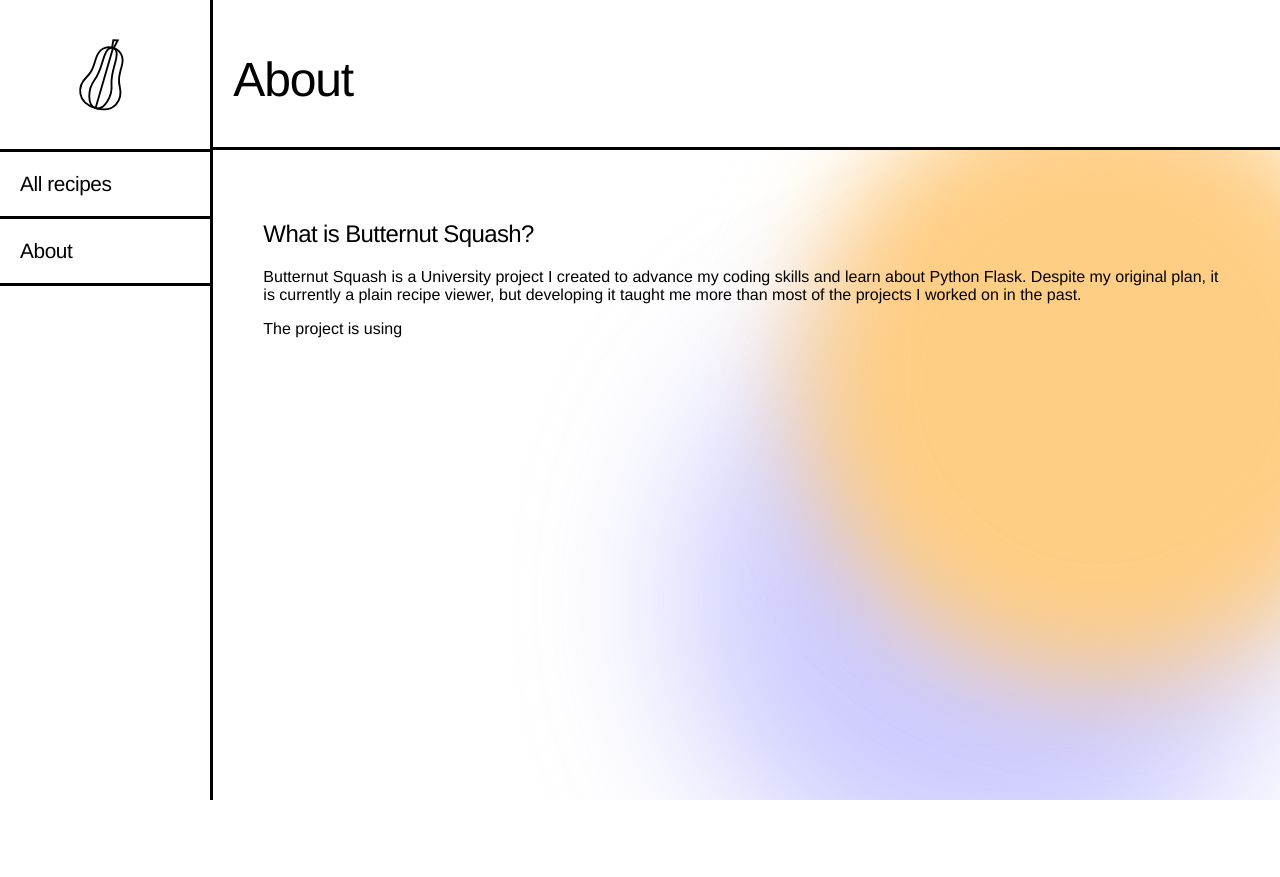
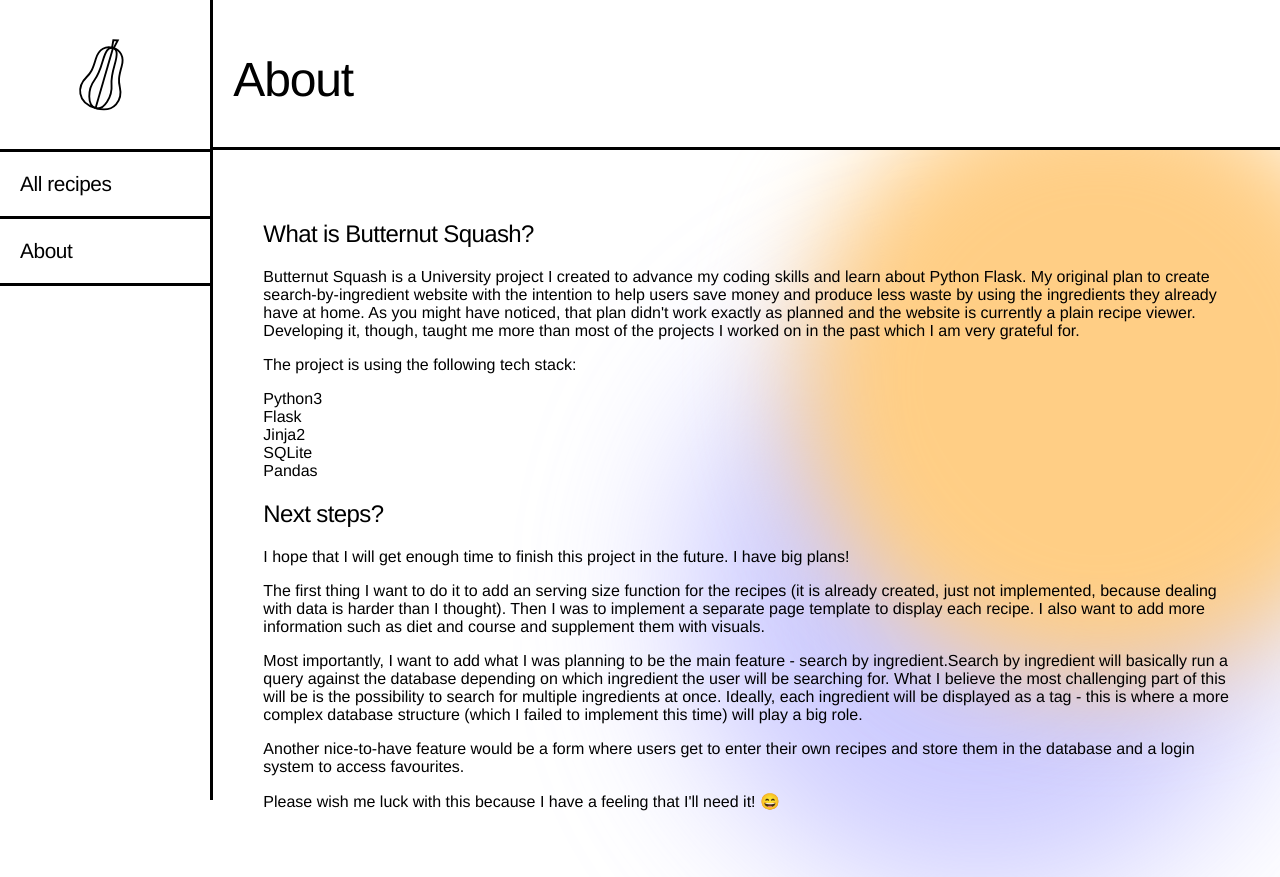
Before and after one commit to karolencina/butternut, a Flask app: page /about in a window 1280 px wide. Before the commit the page ends 800 px from the top, so only its background shows below. Run offline with Flask 2, Linux system fonts and the light colour scheme; some web fonts are replaced.

Commit message:
Update about section

```diff
--- a/templates/about.html
+++ b/templates/about.html
@@ -6,14 +6,36 @@
         <article class="current">
             <h2>What is Butternut Squash?</h2>
             <p>
-            Butternut Squash is a University project I created to advance my coding skills and learn about Python Flask. Despite my original plan, it is currently a plain recipe viewer, but developing it taught me more than most of the projects I worked on in the past.
+                Butternut Squash is a University project I created to advance my coding skills and learn about Python Flask. My original plan to create search-by-ingredient website with the intention to help users save money and produce less waste by using the ingredients they already have at home. As you might have noticed, that plan didn't work exactly as planned and the website is currently a plain recipe viewer. Developing it, though, taught me more than most of the projects I worked on in the past which I am very grateful for.
             </p>
             <p>
-            The project is using
+                The project is using the following tech stack:
+            </p>
+            <ul class="tech-stack">
+                <li>Python3</li>
+                <li>Flask</li>
+                <li>Jinja2</li>
+                <li>SQLite</li>
+                <li>Pandas</li>
+            </ul>
+        </article>
+        <article class="future">
+                <h2>Next steps?</h2>
+                <p>
+                    I hope that I will get enough time to finish this project in the future. I have big plans!
+                </p>
+                <p>
+                    The first thing I want to do it to add an serving size function for the recipes (it is already created, just not implemented, because dealing with data is harder than I thought). Then I was to implement a separate page template to display each recipe. I also want to add more information such as diet and course and supplement them with visuals.
+                </p>
+                <p>
+                    Most importantly, I want to add what I was planning to be the main feature - search by ingredient.Search by ingredient will basically run a query against the database depending on which ingredient the user will be searching for. What I believe the most challenging part of this will be is the possibility to search for multiple ingredients at once. Ideally, each ingredient will be displayed as a tag - this is where a more complex database structure (which I failed to implement this time) will play a big role.
+                </p><p>
+                    Another nice-to-have feature would be a form where users get to enter their own recipes and store them in the database and a login system to access favourites.
+                </p>
+
+                <p>
+                    Please wish me luck with this because I have a feeling that I'll need it! 😄
                 </p>
         </article>
-
     </section>
-
-
 {% endblock %}
```
Lines whose indentation alone changed are shown as unchanged.
